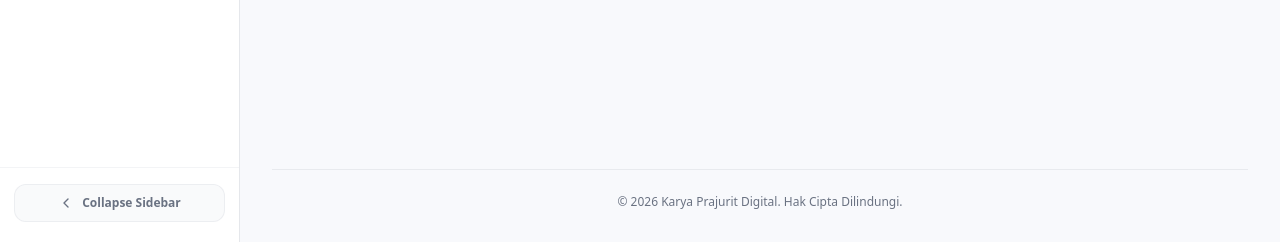
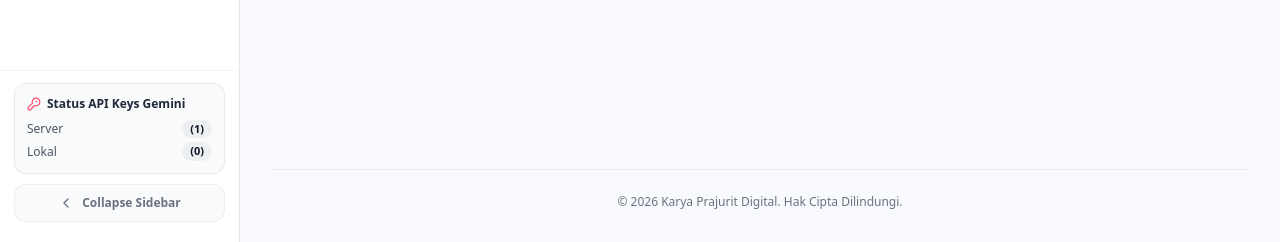
Before and after one commit to prajuritdigitalcom/AI-Prompt-Operating-System-APOS-, a React (Vite) app: page / in a window 1280 px wide. Shown: the part 558-800 px from the top of the page. Built offline with nearby package versions, Linux system fonts and the light colour scheme; no server answers.

Commit message:
feat: expose and display Gemini API key count
Implement an endpoint to retrieve the count of configured server-side Gemini API keys and update the UI to display both user and server key metrics in the sidebar.

```diff
--- a/server.ts
+++ b/server.ts
@@ -23,6 +23,26 @@ async function startServer() {
       version: '1.0.0',
       timestamp: new Date().toISOString()
     });
+  });
+
+  // Gemini Server Keys Count
+  app.get('/api/server-keys-count', (req, res) => {
+    const envKeysRaw = process.env.GEMINI_API_KEYS || process.env.GEMINI_API_KEY || '';
+    const parsedEnvKeys = envKeysRaw
+      .split(/[\n,;]+/)
+      .map(k => k.trim())
+      .filter(Boolean);
+
+    let keyIndex = 1;
+    while (process.env[`GEMINI_API_KEY_${keyIndex}`]) {
+      const idxKey = process.env[`GEMINI_API_KEY_${keyIndex}`]?.trim();
+      if (idxKey && !parsedEnvKeys.includes(idxKey)) {
+        parsedEnvKeys.push(idxKey);
+      }
+      keyIndex++;
+    }
+
+    res.json({ count: parsedEnvKeys.length });
   });
 
   // 1. Requirement Intelligence & Verification Endpoint (RIE & RV)
--- a/src/App.tsx
+++ b/src/App.tsx
@@ -37,13 +37,23 @@ export default function App() {
   const [frameworkCache, setFrameworkCache] = React.useState<Record<string, FrameworkCache>>({});
   const [lastRefreshDate, setLastRefreshDate] = React.useState<string>(new Date().toISOString());
   const [activeRecord, setActiveRecord] = React.useState<GeneratedPromptRecord | null>(null);
+  const [serverKeysCount, setServerKeysCount] = React.useState<number>(1);
 
-  // Initialize storage state on mount
+  // Initialize storage state on mount & fetch server keys count
   React.useEffect(() => {
     setHistory(getStoredHistory());
     setUserApiKeys(getStoredApiKeys());
     setFrameworkCache(getStoredFrameworkCache());
     setLastRefreshDate(getLastFrameworkRefresh());
+
+    fetch('/api/server-keys-count')
+      .then(r => r.json())
+      .then(data => {
+        if (typeof data.count === 'number' && data.count > 0) {
+          setServerKeysCount(data.count);
+        }
+      })
+      .catch(() => {});
   }, []);
 
   const handleSavePromptRecord = (record: GeneratedPromptRecord) => {
@@ -112,6 +122,8 @@ export default function App() {
           isMobileOpen={isMobileSidebarOpen}
           onCloseMobile={() => setIsMobileSidebarOpen(false)}
           historyCount={history.length}
+          userApiKeysCount={userApiKeys.length}
+          serverKeysCount={serverKeysCount}
         />
 
         {/* Main Workspace Area */}
--- a/src/components/Sidebar.tsx
+++ b/src/components/Sidebar.tsx
@@ -18,6 +18,8 @@ interface SidebarProps {
   isMobileOpen: boolean;
   onCloseMobile: () => void;
   historyCount: number;
+  userApiKeysCount: number;
+  serverKeysCount: number;
 }
 
 export const Sidebar: React.FC<SidebarProps> = ({
@@ -27,7 +29,9 @@ export const Sidebar: React.FC<SidebarProps> = ({
   onToggleCollapse,
   isMobileOpen,
   onCloseMobile,
-  historyCount
+  historyCount,
+  userApiKeysCount,
+  serverKeysCount
 }) => {
   const menuItems: { id: NavigationTab; label: string; icon: React.FC<{ className?: string }>; badge?: string | number }[] = [
     { id: 'generate', label: 'Generate Prompt', icon: Sparkles },
@@ -125,8 +129,42 @@ export const Sidebar: React.FC<SidebarProps> = ({
         </div>
       </div>
 
+      {/* Status API Keys Gemini Info Box & Collapse Button */}
+      <div className="px-3.5 pt-3 border-t border-gray-100 dark:border-gray-800/80 space-y-2.5">
+        {(!isCollapsed || isMobileOpen) ? (
+          <div className="p-3 rounded-xl bg-gray-50/90 dark:bg-gray-800/80 border border-gray-200/80 dark:border-gray-700/80 space-y-2 text-xs">
+            <div className="flex items-center gap-1.5 font-bold text-gray-800 dark:text-gray-200">
+              <KeyRound className="w-3.5 h-3.5 text-[#FE4C6F]" />
+              <span>Status API Keys Gemini</span>
+            </div>
+            <div className="space-y-1 text-gray-600 dark:text-gray-300 font-medium">
+              <div className="flex items-center justify-between">
+                <span>Server</span>
+                <span className="font-bold text-gray-900 dark:text-white bg-gray-200/60 dark:bg-gray-700/60 px-2 py-0.5 rounded-full text-[11px]">
+                  ({serverKeysCount})
+                </span>
+              </div>
+              <div className="flex items-center justify-between">
+                <span>Lokal</span>
+                <span className="font-bold text-gray-900 dark:text-white bg-gray-200/60 dark:bg-gray-700/60 px-2 py-0.5 rounded-full text-[11px]">
+                  ({userApiKeysCount})
+                </span>
+              </div>
+            </div>
+          </div>
+        ) : (
+          <div
+            className="hidden md:flex flex-col items-center gap-1 p-2 rounded-xl bg-gray-50 dark:bg-gray-800/80 border border-gray-200/80 dark:border-gray-700/80 text-[10px] text-gray-600 dark:text-gray-300 font-bold"
+            title={`Status API Keys Gemini:\nServer (${serverKeysCount})\nLokal (${userApiKeysCount})`}
+          >
+            <KeyRound className="w-3.5 h-3.5 text-[#FE4C6F]" />
+            <span className="text-[9px]">S:{serverKeysCount}</span>
+            <span className="text-[9px]">L:{userApiKeysCount}</span>
+          </div>
+        )}
+
         {/* Footer Collapse Button for Desktop */}
-      <div className="px-3.5 pt-4 border-t border-gray-100 dark:border-gray-800/80 hidden md:block">
+        <div className="hidden md:block">
           <button
             onClick={onToggleCollapse}
             className="w-full flex items-center justify-center gap-2 py-2.5 px-3 rounded-xl bg-gray-50 dark:bg-gray-800/60 hover:bg-gray-100 dark:hover:bg-gray-700/80 text-gray-500 dark:text-gray-400 hover:text-gray-800 dark:hover:text-gray-200 text-xs font-semibold transition-all border border-gray-200/60 dark:border-gray-700/50"
@@ -140,6 +178,7 @@ export const Sidebar: React.FC<SidebarProps> = ({
               </>
             )}
           </button>
+        </div>
       </div>
     </div>
   );
```
Lines whose indentation alone changed are shown as unchanged.
